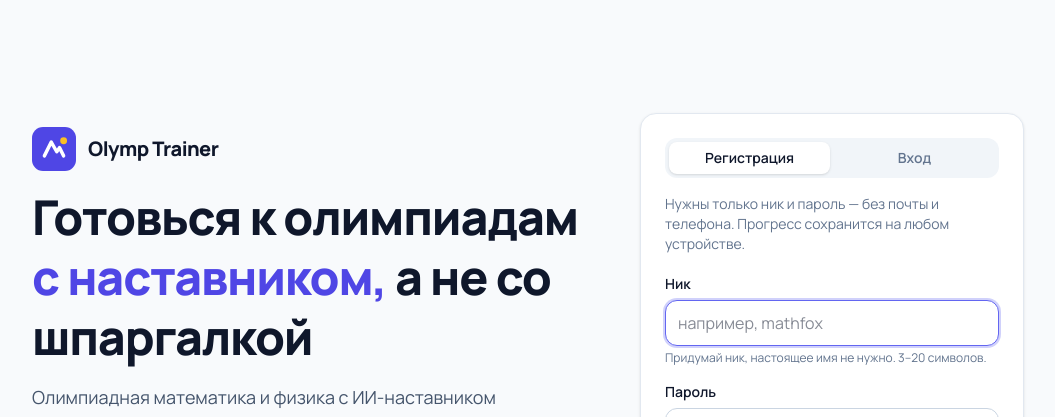
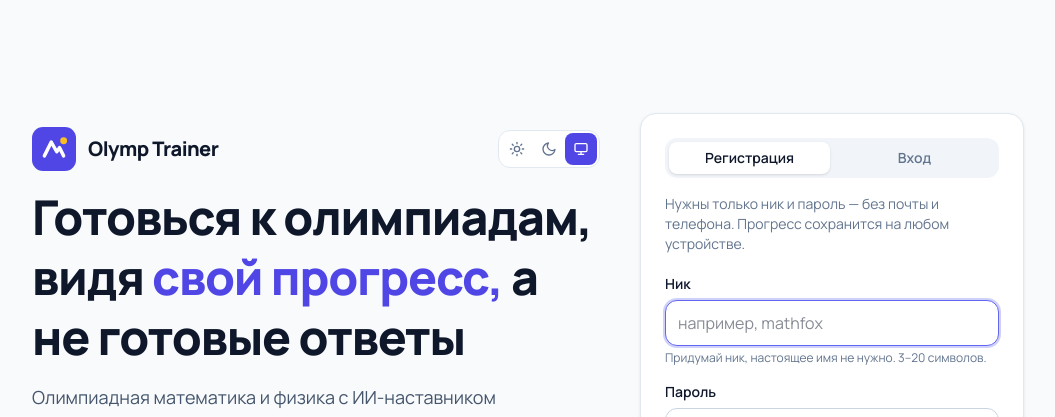
Before and after one commit to nagayevarsen/olymp-trainer, a React (Vite) app in the folder frontend/: page / in a window 1280 px wide. Shown: the top 417 px of the page, without its empty margins (112-1167 px from the left). Built offline with nearby package versions, Linux system fonts and the light colour scheme; no server answers.

Commit message:
Add light/dark/system theme switch; new headline

```diff
--- a/frontend/index.html
+++ b/frontend/index.html
@@ -9,6 +9,15 @@
     <link rel="preconnect" href="https://fonts.gstatic.com" crossorigin />
     <link href="https://fonts.googleapis.com/css2?family=Manrope:wght@400;500;600;700;800&display=swap" rel="stylesheet" />
     <title>Olymp Trainer</title>
+    <script>
+      // Тема до отрисовки, чтобы не мелькал белый экран: сохранённая или как в системе.
+      try {
+        var t = localStorage.getItem('olymp-theme')
+        var dark = t === 'dark' || (t !== 'light' && matchMedia('(prefers-color-scheme: dark)').matches)
+        document.documentElement.classList.toggle('dark', dark)
+        document.documentElement.style.colorScheme = dark ? 'dark' : 'light'
+      } catch (e) {}
+    </script>
   </head>
   <body>
     <div id="root"></div>
--- a/frontend/src/components/Layout.tsx
+++ b/frontend/src/components/Layout.tsx
@@ -1,6 +1,7 @@
 import { NavLink, Outlet } from 'react-router-dom'
 import { APP_NAME } from '../config'
 import { usePoints } from '../points'
+import { ThemeSwitch } from './ThemeSwitch'
 
 const links = [
   { to: '/', label: 'Задачи', short: 'Задачи', end: true },
@@ -39,6 +40,10 @@ export function Layout() {
               </NavLink>
             ))}
           </nav>
+          {/* на телефоне переключатель темы — в чате и в профиле, чтобы не теснить меню */}
+          <div className="hidden shrink-0 sm:block">
+            <ThemeSwitch />
+          </div>
           <div
             className="chip bg-gold-400/15 text-amber-700 dark:text-gold-400"
             title="Твои баллы"
--- /dev/null
+++ b/frontend/src/components/ThemeSwitch.tsx
@@ -0,0 +1,81 @@
+import { useEffect, useState } from "react";
+import {
+  getThemeChoice,
+  setThemeChoice,
+  watchSystemTheme,
+  type ThemeChoice,
+} from "../theme";
+
+const svg = {
+  width: 16,
+  height: 16,
+  viewBox: "0 0 24 24",
+  fill: "none",
+  stroke: "currentColor",
+  strokeWidth: 2,
+  strokeLinecap: "round" as const,
+  strokeLinejoin: "round" as const,
+};
+
+const ICONS: Record<ThemeChoice, React.ReactNode> = {
+  light: (
+    <svg {...svg} aria-hidden="true">
+      <circle cx="12" cy="12" r="4" />
+      <path d="M12 2v2M12 20v2M4.9 4.9l1.4 1.4M17.7 17.7l1.4 1.4M2 12h2M20 12h2M4.9 19.1l1.4-1.4M17.7 6.3l1.4-1.4" />
+    </svg>
+  ),
+  dark: (
+    <svg {...svg} aria-hidden="true">
+      <path d="M21 12.8A9 9 0 1 1 11.2 3a7 7 0 0 0 9.8 9.8z" />
+    </svg>
+  ),
+  system: (
+    <svg {...svg} aria-hidden="true">
+      <rect x="3" y="4" width="18" height="12" rx="2" />
+      <path d="M8 20h8M12 16v4" />
+    </svg>
+  ),
+};
+
+const OPTIONS: { value: ThemeChoice; label: string }[] = [
+  { value: "light", label: "Светлая тема" },
+  { value: "dark", label: "Тёмная тема" },
+  { value: "system", label: "Как в системе" },
+];
+
+/** Плашка из трёх кнопок: светлая / тёмная / как в системе. */
+export function ThemeSwitch({ className = "" }: { className?: string }) {
+  const [choice, setChoice] = useState<ThemeChoice>(getThemeChoice);
+
+  useEffect(() => watchSystemTheme(), []);
+
+  return (
+    <div
+      role="radiogroup"
+      aria-label="Тема оформления"
+      className={`inline-flex rounded-xl border border-slate-200 bg-white p-0.5 dark:border-slate-700 dark:bg-slate-900 ${className}`}
+    >
+      {OPTIONS.map((o) => (
+        <button
+          key={o.value}
+          type="button"
+          role="radio"
+          aria-checked={choice === o.value}
+          aria-label={o.label}
+          title={o.label}
+          onClick={() => {
+            setThemeChoice(o.value);
+            setChoice(o.value);
+          }}
+          className={`flex h-8 w-8 items-center justify-center rounded-lg text-sm transition ${
+            choice === o.value
+              ? "bg-brand-600 text-white"
+              : "text-slate-500 hover:text-slate-900 dark:text-slate-400 dark:hover:text-white"
+          }`}
+        >
+          {ICONS[o.value]}
+        </button>
+      ))}
+    </div>
+  );
+}
--- a/frontend/src/index.css
+++ b/frontend/src/index.css
@@ -1,5 +1,8 @@
 @import "tailwindcss";
 @import "katex/dist/katex.min.css";
+
+/* Тёмная тема включается классом .dark на <html> (светлая / тёмная / как в системе — см. theme.ts). */
+@custom-variant dark (&:where(.dark, .dark *));
 
 
 @theme {
--- a/frontend/src/pages/Chat.tsx
+++ b/frontend/src/pages/Chat.tsx
@@ -2,6 +2,7 @@ import { useEffect, useRef, useState, type FormEvent } from 'react'
 import { Link, useSearchParams } from 'react-router-dom'
 import { api, type ChatCard, type ChatTurn } from '../api'
 import { MathText } from '../components/MathText'
+import { ThemeSwitch } from '../components/ThemeSwitch'
 import { pluralTasks } from '../lib/text'
 
 // Переписка хранится только на этом устройстве (на сервере её нет).
@@ -111,11 +112,16 @@ export function ChatPage() {
       <header className="flex flex-wrap items-center gap-2">
         <h1 className="text-2xl font-extrabold tracking-tight">Помощник</h1>
         <span className="chip bg-brand-50 text-brand-700 dark:bg-brand-900/40 dark:text-brand-200">ИИ-помощник</span>
-        {problemId && (
-          <Link to={`/problem/${problemId}`} className="ml-auto text-sm font-semibold text-brand-600 hover:underline">
-            ← к задаче
-          </Link>
-        )}
+        <span className="ml-auto flex items-center gap-3">
+          {problemId && (
+            <Link to={`/problem/${problemId}`} className="text-sm font-semibold text-brand-600 hover:underline">
+              ← к задаче
+            </Link>
+          )}
+          <span className="sm:hidden">
+            <ThemeSwitch />
+          </span>
+        </span>
       </header>
       <p className="-mt-2 text-sm text-slate-500">
         Отвечает ИИ — только про математику, физику и олимпиады. Расчёты и новые задачи он проверяет программой, но
--- a/frontend/src/pages/Onboarding.tsx
+++ b/frontend/src/pages/Onboarding.tsx
@@ -3,6 +3,7 @@ import { api } from '../api'
 import { APP_NAME, APP_TAGLINE } from '../config'
 import { saveUser, type StoredUser } from '../user'
 import { TermsText } from './Terms'
+import { ThemeSwitch } from '../components/ThemeSwitch'
 
 const features = [
   { icon: '✓', title: 'Проверенные варианты', text: 'Каждый новый вариант задачи проверен кодом — без ошибок в условии.' },
@@ -66,10 +67,11 @@ export function Onboarding({ onDone }: { onDone: (u: StoredUser) => void }) {
         <div className="mb-4 flex items-center gap-3">
           <img src="/favicon.svg" alt="" className="h-11 w-11" />
           <span className="text-xl font-extrabold tracking-tight">{APP_NAME}</span>
+          <ThemeSwitch className="ml-auto" />
         </div>
         <h1 className="text-4xl font-extrabold leading-tight tracking-tight sm:text-5xl">
-          Готовься к олимпиадам <span className="text-brand-600 dark:text-brand-400">с наставником,</span> а не со
-          шпаргалкой
+          Готовься к олимпиадам, видя <span className="text-brand-600 dark:text-brand-400">свой прогресс,</span> а
+          не готовые ответы
         </h1>
         <p className="mt-4 max-w-xl text-lg text-slate-600 dark:text-slate-400">{APP_TAGLINE}</p>
         <ul className="mt-8 grid gap-4 sm:grid-cols-3">
--- a/frontend/src/pages/Profile.tsx
+++ b/frontend/src/pages/Profile.tsx
@@ -3,6 +3,7 @@ import { Link } from 'react-router-dom'
 import { api, type Me } from '../api'
 import { SUBJECT_NAMES, pluralPoints } from '../lib/text'
 import { clearUser, getTrack, getUser, saveUser } from '../user'
+import { ThemeSwitch } from '../components/ThemeSwitch'
 
 export function ProfilePage({ onLogout }: { onLogout: () => void }) {
   const [me, setMe] = useState<Me | null>(null)
@@ -165,7 +166,12 @@ function AccountBox({
     'w-full rounded-xl border border-slate-300 bg-white px-3 py-2 text-sm dark:border-slate-700 dark:bg-slate-950'
   return (
     <section className="card space-y-4 p-5">
-      <h2 className="font-bold">Аккаунт</h2>
+      <div className="flex items-center justify-between gap-3">
+        <h2 className="font-bold">Аккаунт</h2>
+        <span className="flex items-center gap-2 text-sm text-slate-500">
+          Тема <ThemeSwitch />
+        </span>
+      </div>
       {!hasAccount && (
         <form onSubmit={attach} className="space-y-2">
           <p className="text-sm text-slate-600 dark:text-slate-400">
--- /dev/null
+++ b/frontend/src/theme.ts
@@ -0,0 +1,47 @@
+// Тема оформления: светлая, тёмная или как в системе устройства (по умолчанию — системная).
+// Выбор хранится только в этом браузере. Начальную тему ставит скрипт в index.html до отрисовки.
+
+export type ThemeChoice = 'light' | 'dark' | 'system'
+
+const KEY = 'olymp-theme'
+
+export function getThemeChoice(): ThemeChoice {
+  try {
+    const v = localStorage.getItem(KEY)
+    return v === 'light' || v === 'dark' ? v : 'system'
+  } catch {
+    return 'system'
+  }
+}
+
+function systemDark(): boolean {
+  return typeof window !== 'undefined' && window.matchMedia?.('(prefers-color-scheme: dark)').matches
+}
+
+export function applyTheme(choice: ThemeChoice): void {
+  const dark = choice === 'dark' || (choice === 'system' && systemDark())
+  const root = document.documentElement
+  root.classList.toggle('dark', dark)
+  root.style.colorScheme = dark ? 'dark' : 'light'
+}
+
+export function setThemeChoice(choice: ThemeChoice): void {
+  try {
+    if (choice === 'system') localStorage.removeItem(KEY)
+    else localStorage.setItem(KEY, choice)
+  } catch {
+    /* хранилище недоступно — тема просто не запомнится */
+  }
+  applyTheme(choice)
+}
+
+/** Следить за сменой темы в системе, пока выбран режим «как в системе». */
+export function watchSystemTheme(): () => void {
+  const mq = window.matchMedia?.('(prefers-color-scheme: dark)')
+  if (!mq) return () => {}
+  const onChange = () => {
+    if (getThemeChoice() === 'system') applyTheme('system')
+  }
+  mq.addEventListener('change', onChange)
+  return () => mq.removeEventListener('change', onChange)
+}
```
